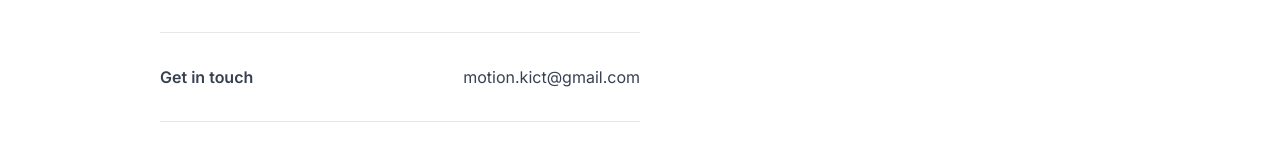
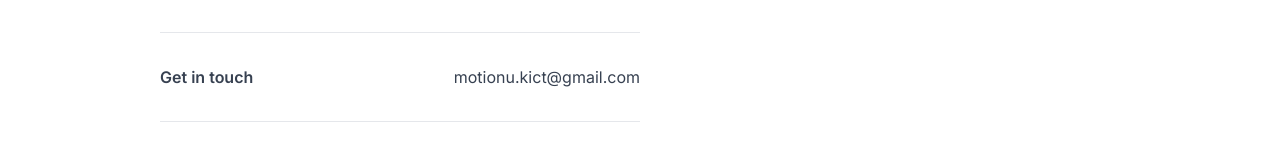
Before and after one commit to fadzwanashriq/motionu-official-website, a Next.js app: page /contact in a window 1280 px wide. Shown: the part 388-540 px from the top of the page. Built offline with nearby package versions, Linux system fonts and the light colour scheme; what tailwindcss-animated would draw is missing.

Commit message:
fix email

```diff
--- a/app/contact/page.jsx
+++ b/app/contact/page.jsx
@@ -17,7 +17,7 @@ export default function page() {
             <hr />
             <div className="flex justify-between my-8">
               <p className="font-semibold">Get in touch</p>
-              <p className="text-right">motion.kict@gmail.com</p>
+              <p className="text-right">motionu.kict@gmail.com</p>
             </div>
             <hr />
             <div className="flex justify-between my-8">
```
